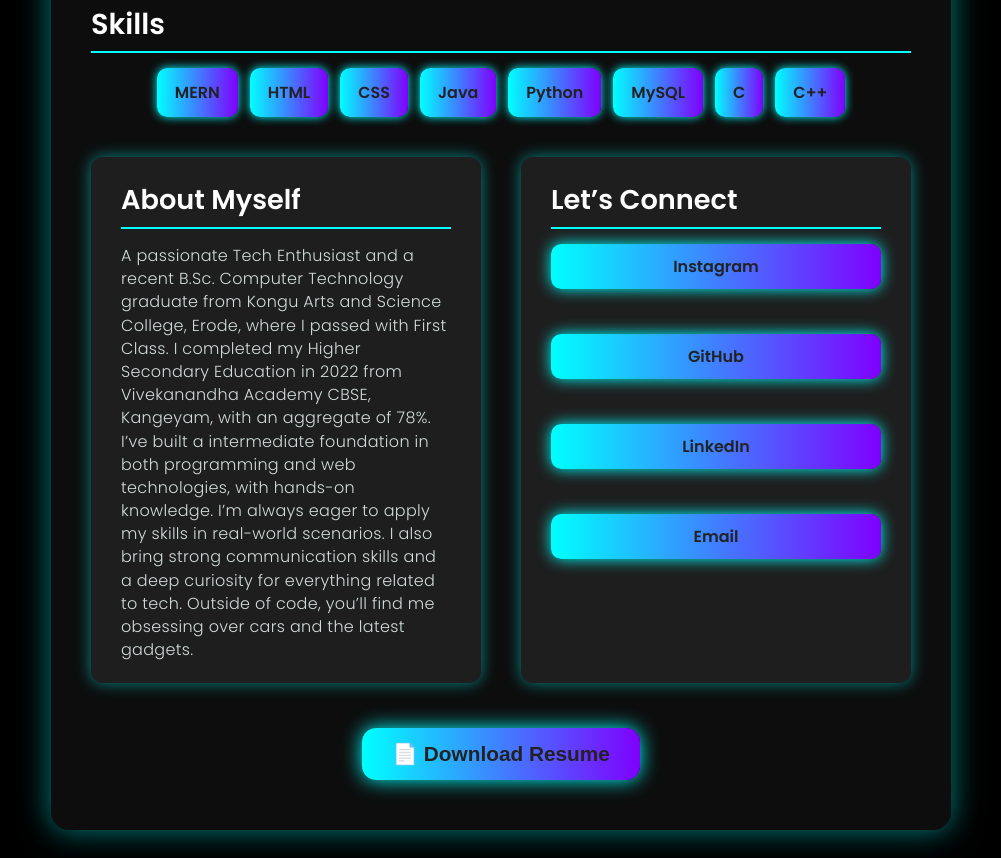
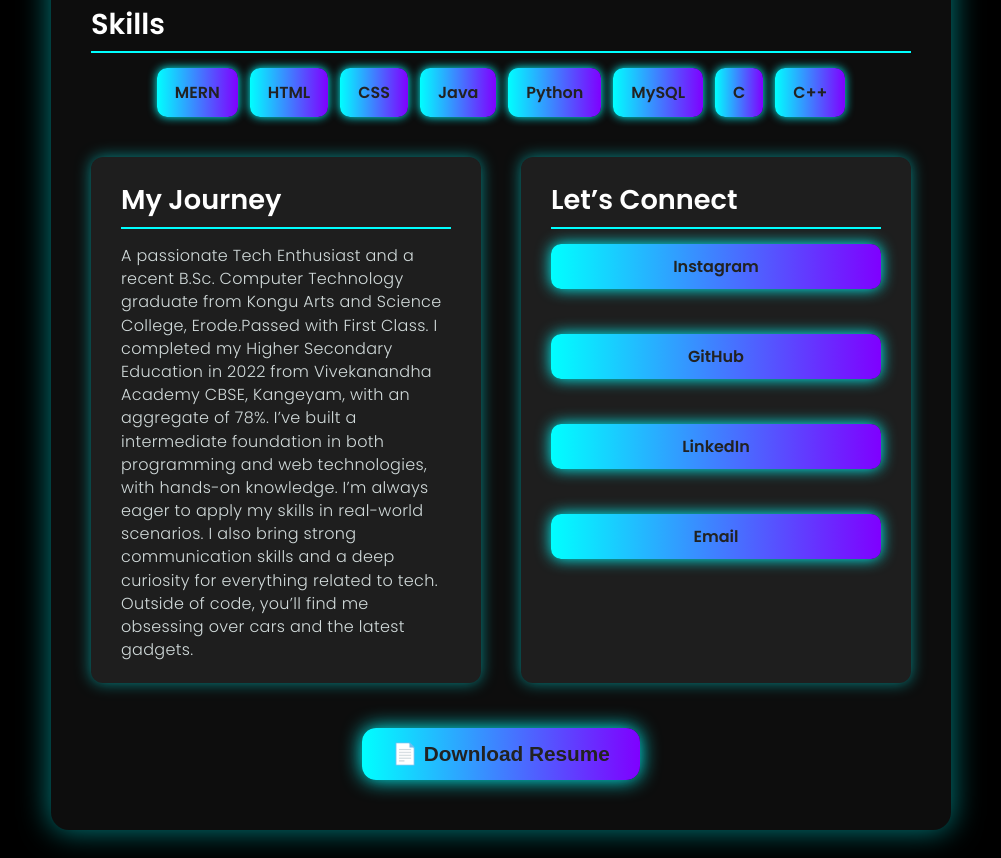
Before and after one commit to its-sriram-here/Portfolio, a plain HTML site: page index.html in a window 1280 px wide. Shown: the part 418-1276 px from the top of the page, without its empty margins (139-1140 px from the left). Drawn offline with Linux system fonts and the light colour scheme; a script that the page names is missing.

Commit message:
Update index.html

```diff
--- a/index.html
+++ b/index.html
@@ -84,9 +84,9 @@
 
     <section class="about-contact-section">
       <div class="about-me">
-        <h3>About Myself</h3>
+        <h3>My Journey</h3>
         <p>
-          A passionate Tech Enthusiast and a recent B.Sc. Computer Technology graduate from Kongu Arts and Science College, Erode, where I passed with First Class. I completed my Higher Secondary Education in 2022 from Vivekanandha Academy CBSE, Kangeyam, with an aggregate of 78%.
+          A passionate Tech Enthusiast and a recent B.Sc. Computer Technology graduate from Kongu Arts and Science College, Erode.Passed with First Class. I completed my Higher Secondary Education in 2022 from Vivekanandha Academy CBSE, Kangeyam, with an aggregate of 78%.
 
 I’ve built a intermediate foundation in both programming and web technologies, with hands-on knowledge.
 I’m  always eager to apply my skills in real-world scenarios. I also bring strong communication skills and a deep curiosity for everything related to tech. Outside of code, you’ll find me obsessing over cars and the latest gadgets.
```
